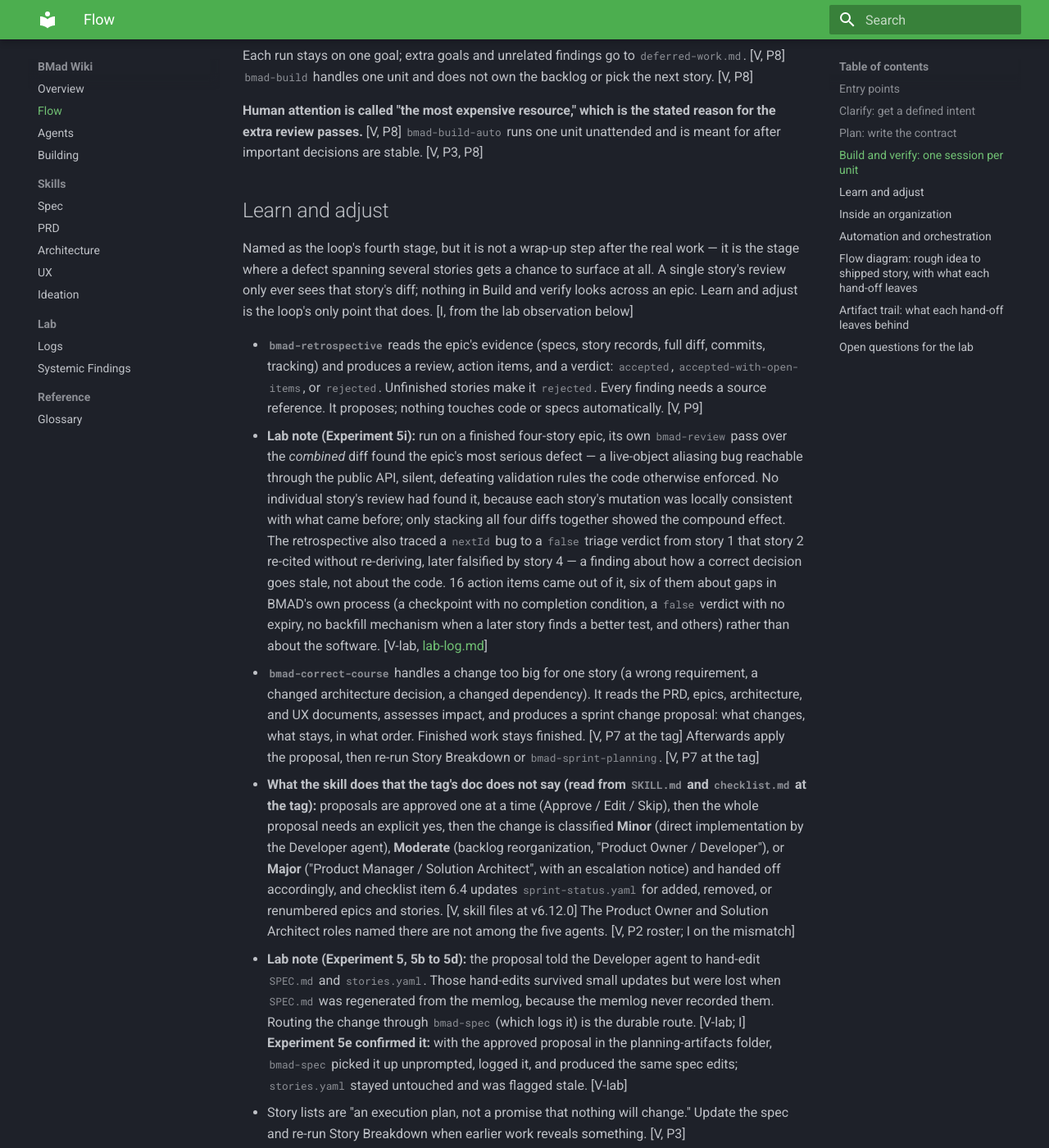
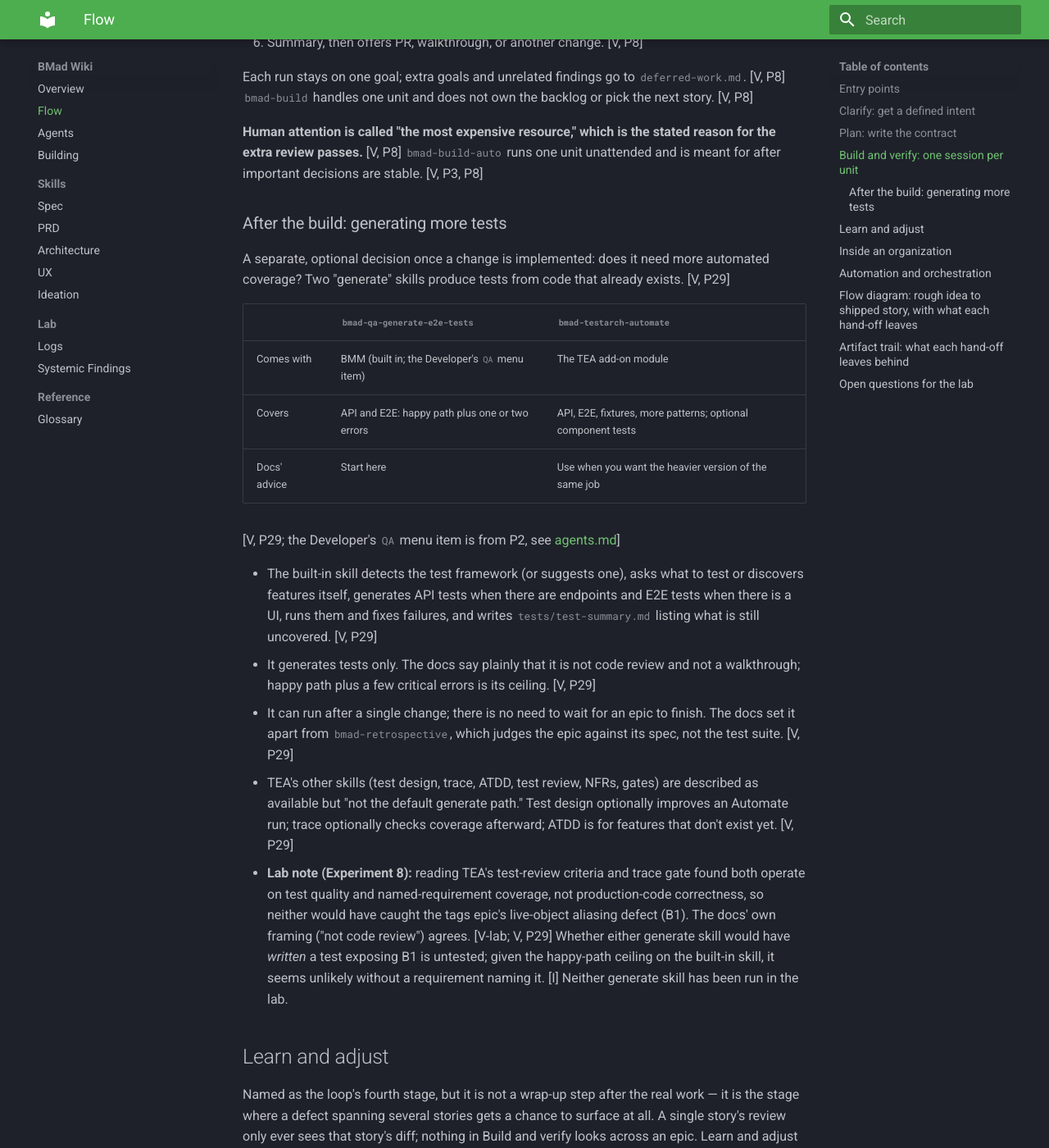
Before and after one commit to ctupper/woods-walks, an MkDocs documentation site: the page built from docs/bmad/flow.md, in a window 1280 px wide and 1400 px high, scrolled down 3029 px. Shown: the whole window at 82% size. Built offline with MkDocs 1.6.1 and Material for MkDocs 9.7.7, drawn with Linux system fonts in a browser that asks for light colours; some of the changed text lies outside the part shown.

Commit message:
docs: auto-sync BMad wiki (flow.md)

```diff
--- a/docs/bmad/flow.md
+++ b/docs/bmad/flow.md
@@ -1,6 +1,6 @@
 # BMAD — The Flow: How an Idea Moves
 
-*Describes BMAD-METHOD v6.12.0. Tags: [V] traced to primary doc (source IDs in `../sources.md`), [I] inferred, [?] unclear, [V-lab] observed in a lab run (Experiments 1 to 5i; see [lab-log.md](lab-log.md)). First written 2026-09-19; lab notes added through 2026-09-24; reviewed by Carl 2026-09-24.*
+*Describes BMAD-METHOD v6.12.0. Tags: [V] traced to primary doc (source IDs in `../sources.md`), [I] inferred, [?] unclear, [V-lab] observed in a lab run (Experiments 1 to 5i; see [lab-log.md](lab-log.md)). First written 2026-09-19; lab notes added through 2026-09-24; reviewed by Carl 2026-09-24. "After the build: generating more tests" added unattended 2026-09-26 (P29), not yet reviewed.*
 
 !!! tip "TL;DR"
     The delivery diagram frames every path as one loop: **Clarify → Plan → Build and verify → Learn and adjust**, entered at three points (vague notion, big clear idea, small change). [V, P10 labels at the v6.12.0 tag] That bigger work "enters the loop earlier and goes round it more often" and "does not become a different way of delivering" is prose from the unreleased clone's `docs/index.md` (P1) and is not in the released docs. [clone-only; not [V] for 6.12.0] The released sizing table (`bmad-build` for one session, `bmad-spec` plus stories for an epic, planning documents for a project, below) supports the same idea. [V, P3]
@@ -76,6 +76,24 @@ Extra signals for more planning: high risk, unclear requirements, broad architec
 Each run stays on one goal; extra goals and unrelated findings go to `deferred-work.md`. [V, P8] `bmad-build` handles one unit and does not own the backlog or pick the next story. [V, P8]
 
 **Human attention is called "the most expensive resource," which is the stated reason for the extra review passes.** [V, P8] `bmad-build-auto` runs one unit unattended and is meant for after important decisions are stable. [V, P3, P8]
+
+### After the build: generating more tests
+
+A separate, optional decision once a change is implemented: does it need more automated coverage? Two "generate" skills produce tests from code that already exists. [V, P29]
+
+| | `bmad-qa-generate-e2e-tests` | `bmad-testarch-automate` |
+|---|---|---|
+| Comes with | BMM (built in; the Developer's `QA` menu item) | The TEA add-on module |
+| Covers | API and E2E: happy path plus one or two errors | API, E2E, fixtures, more patterns; optional component tests |
+| Docs' advice | Start here | Use when you want the heavier version of the same job |
+
+[V, P29; the Developer's `QA` menu item is from P2, see [agents.md](agents.md)]
+
+- The built-in skill detects the test framework (or suggests one), asks what to test or discovers features itself, generates API tests when there are endpoints and E2E tests when there is a UI, runs them and fixes failures, and writes `tests/test-summary.md` listing what is still uncovered. [V, P29]
+- It generates tests only. The docs say plainly that it is not code review and not a walkthrough; happy path plus a few critical errors is its ceiling. [V, P29]
+- It can run after a single change; there is no need to wait for an epic to finish. The docs set it apart from `bmad-retrospective`, which judges the epic against its spec, not the test suite. [V, P29]
+- TEA's other skills (test design, trace, ATDD, test review, NFRs, gates) are described as available but "not the default generate path." Test design optionally improves an Automate run; trace optionally checks coverage afterward; ATDD is for features that don't exist yet. [V, P29]
+- **Lab note (Experiment 8):** reading TEA's test-review criteria and trace gate found both operate on test quality and named-requirement coverage, not production-code correctness, so neither would have caught the tags epic's live-object aliasing defect (B1). The docs' own framing ("not code review") agrees. [V-lab; V, P29] Whether either generate skill would have *written* a test exposing B1 is untested; given the happy-path ceiling on the built-in skill, it seems unlikely without a requirement naming it. [I] Neither generate skill has been run in the lab.
 
 ## Learn and adjust
 
```
